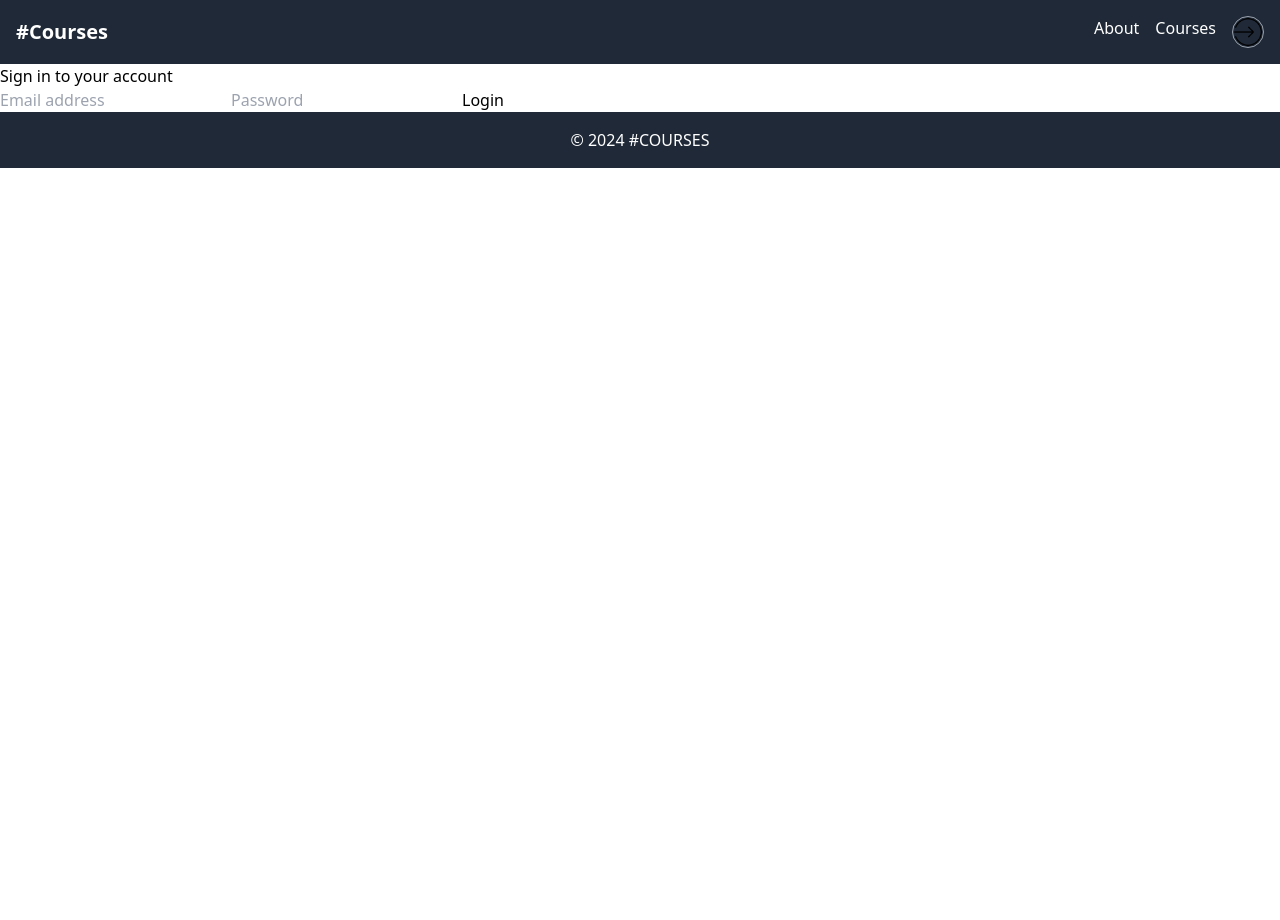
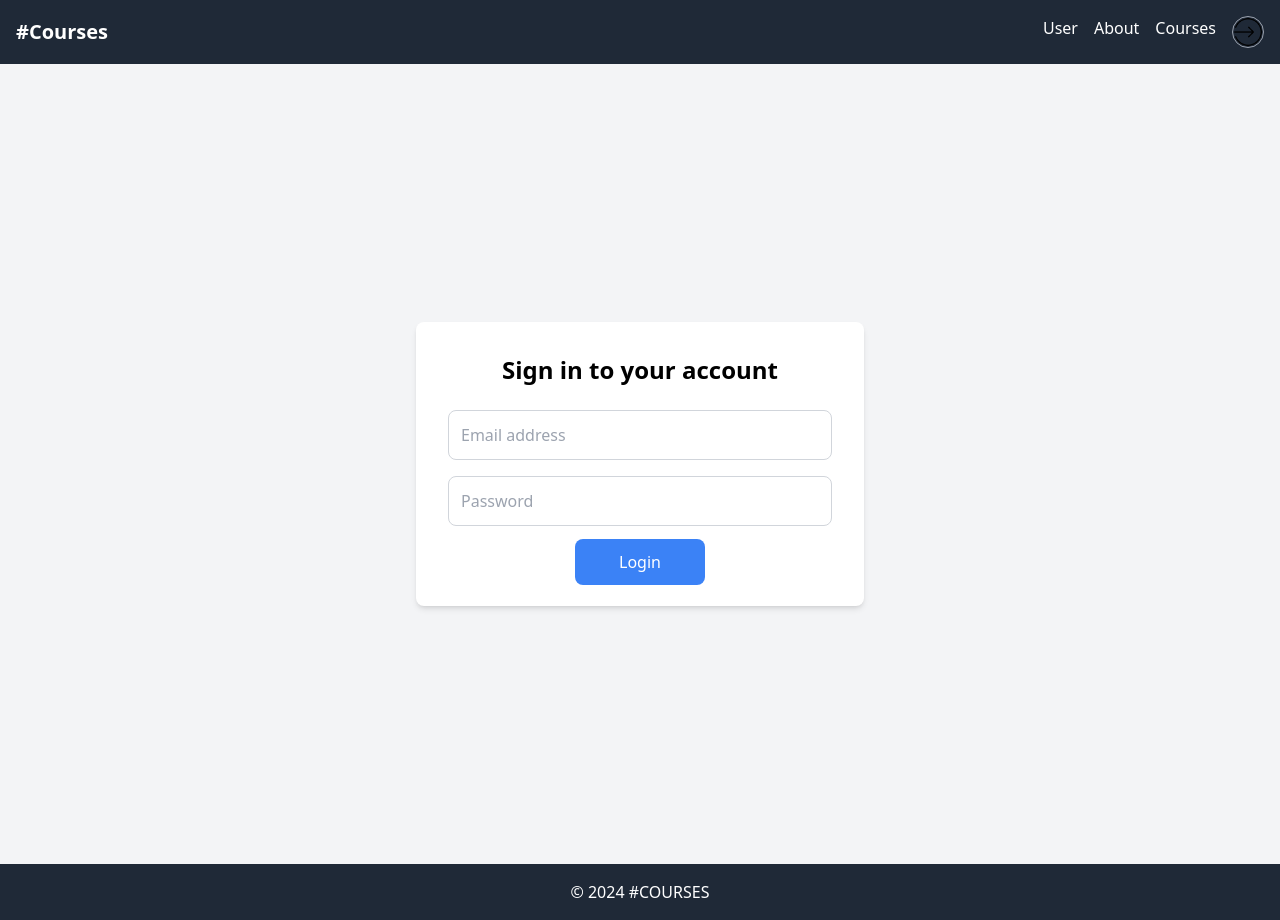
Before and after one commit to just-vicky/Rent-Courses, a React (Create React App) app: page /login in a window 1280 px wide. Before the commit the page ends 800 px from the top, so only its background shows below. Built offline with nearby package versions, Linux system fonts and the light colour scheme.

Commit message:
Add UserLayout

```diff
--- a/src/App.js
+++ b/src/App.js
@@ -11,6 +11,7 @@ import Login from "./pages/Login";
 import NotFound from "./pages/NotFound";
 import Courses, {loader as coursesLoader} from "./pages/Courses/Courses";
 import CourseDetails, {loader as courseDetailLoader} from "./pages/Courses/CourseDetail";
+import UserLayout from "./Components/UserLayout";
 
 
 
@@ -26,17 +27,17 @@ const router = createBrowserRouter(
       <Route path="courses" element={<Courses />} loader={coursesLoader} />
       <Route path="courses/:id" element={<CourseDetails />} loader={courseDetailLoader} />
 
-      {/* <Route path="host" element={<HostLayout />}>
-        <Route index element={<Dashboard />} />
+      <Route path="host" element={<UserLayout />}>
+        {/* <Route index element={<Dashboard />} />
         <Route path="income" element={<Income />} />
-        <Route path="reviews" element={<Reviews />} />
-        <Route path="courses" element={<HostCourses />} />
-        <Route path="courses/:id" element={<HostCourseDetail />}>
-          <Route index element={<HostVanInfo />} />
-          <Route path="pricing" element={<HostCoursePricing />} />
-          <Route path="photos" element={<HostCoursePhotos />} />
-        </Route>
-      </Route>  */}
+        <Route path="reviews" element={<Reviews />} /> */}
+        {/* <Route path="courses" element={<UserCourses />} /> */}
+        {/* <Route path="courses/:id" element={<UserCourseDetail />}>
+          <Route index element={<UserCourseInfo />} />
+          <Route path="pricing" element={<UserCoursePricing />} />
+          <Route path="photos" element={<UserCoursePhotos />} />
+        </Route> */}
+      </Route>
       <Route path="*" element={<NotFound />} />
     </Route>
   )
--- a/src/Components/Header.jsx
+++ b/src/Components/Header.jsx
@@ -1,6 +1,6 @@
 import React from "react";
 import { Link, NavLink } from "react-router-dom";
-import icon from "../assets/icons8-login-50.png"
+import icon from "../assets/icons8-login-50.png";
 
 export default function Header() {
   const activeStyles = "text-blue-500 font-bold";
@@ -11,6 +11,14 @@ export default function Header() {
         #Courses
       </Link>
       <nav className="flex space-x-4">
+        <NavLink
+          to="host"
+          className={({ isActive }) =>
+            isActive ? activeStyles : "text-white hover:text-gray-400"
+          }
+        >
+          User
+        </NavLink>
         <NavLink
           to="about"
           className={({ isActive }) =>
--- /dev/null
+++ b/src/Components/UserLayout.jsx
@@ -0,0 +1,46 @@
+import React from "react";
+import { NavLink, Outlet } from "react-router-dom";
+
+export default function UserLayout() {
+  const activeStyles = {
+    fontWeight: "bold",
+    textDecoration: "underline",
+    color: "#161616",
+  };
+
+  return (
+    <>
+      <nav>
+        <NavLink
+          to="."
+          end
+          style={({ isActive }) => (isActive ? activeStyles : null)}
+        >
+          Dashboard
+        </NavLink>
+
+        <NavLink
+          to="income"
+          style={({ isActive }) => (isActive ? activeStyles : null)}
+        >
+          Income
+        </NavLink>
+
+        <NavLink
+          to="vans"
+          style={({ isActive }) => (isActive ? activeStyles : null)}
+        >
+          Courses
+        </NavLink>
+
+        <NavLink
+          to="reviews"
+          style={({ isActive }) => (isActive ? activeStyles : null)}
+        >
+          Reviews
+        </NavLink>
+      </nav>
+      <Outlet />
+    </>
+  );
+}
--- a/src/pages/Login.jsx
+++ b/src/pages/Login.jsx
@@ -1,16 +1,41 @@
 import React from "react";
-import { Form, redirect } from "react-router-dom";
+import { Form, Link } from "react-router-dom";
 
 export default function Login() {
   return (
-    <div>
-      <h1>Sign in to your account</h1>
+    <div className="flex justify-center items-center min-h-screen bg-gray-100">
+            <div className="bg-white p-8 rounded-lg shadow-md w-full max-w-md">
+                <h1 className="text-2xl font-bold mb-6 text-center">Sign in to your account</h1>
 
-      <Form method="post" className="login-form" replace>
-        <input name="email" type="email" placeholder="Email address" />
-        <input name="password" type="password" placeholder="Password" />
-        <button> Login</button>
-      </Form>
-    </div>
+                <Form method="post" className="login-form" replace>
+                    <div className="mb-4">
+                        <input
+                            name="email"
+                            type="email"
+                            placeholder="Email address"
+                            className="w-full p-3 border border-gray-300 rounded-lg focus:outline-none focus:ring-2 focus:ring-blue-500"
+                        />
+                    </div>
+                    <div className="mb-6">
+                        <input
+                            name="password"
+                            type="password"
+                            placeholder="Password"
+                            className="w-full p-3 border border-gray-300 rounded-lg focus:outline-none focus:ring-2 focus:ring-blue-500"
+                        />
+                    </div>
+
+                </Form>
+
+                <div className="mt-4 text-center">
+                    <Link
+                        to="/"
+                        className="w-full bg-blue-500 text-white py-3 px-11 rounded-lg hover:bg-blue-600 transition duration-300"
+                    >
+                        Login
+                    </Link>
+                </div>
+            </div>
+        </div>
   );
 }
```
